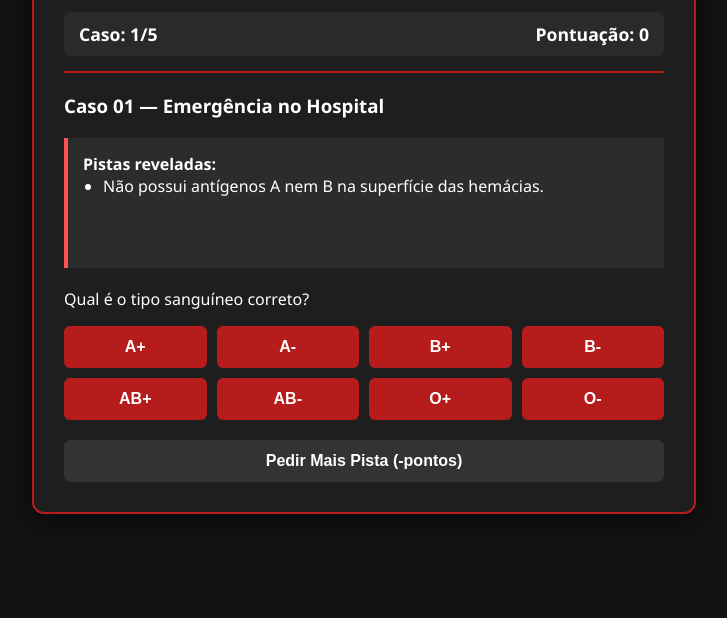
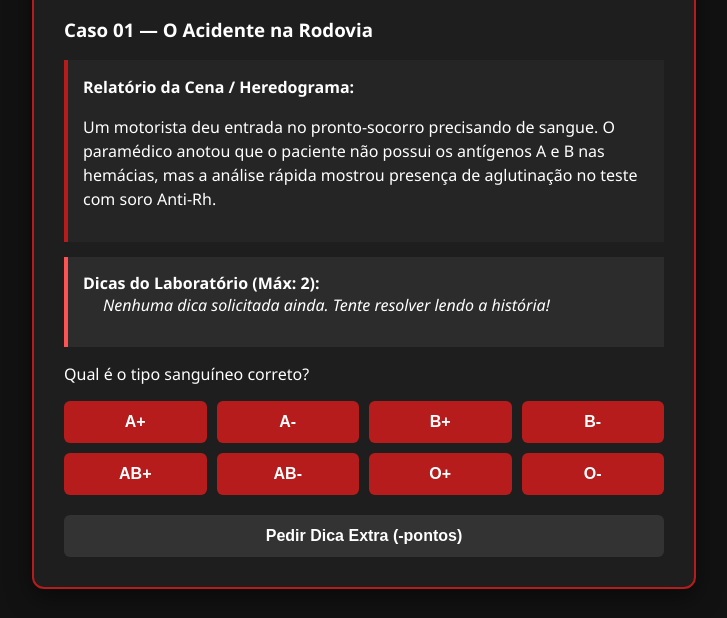
Before and after one commit to edoardask/Detetives-do-Sangue-301, a plain HTML site: page index.html in a window 1280 px wide. Shown: the part 222-840 px from the top of the page, without its empty margins (276-1003 px from the left). Drawn offline with Linux system fonts and the light colour scheme.

Commit message:
Update case titles and story elements in index.html

```diff
--- a/index.html
+++ b/index.html
@@ -58,12 +58,20 @@
             border-radius: 6px;
         }
 
+        .story-box {
+            background-color: #252525;
+            border-left: 4px solid var(--primary);
+            padding: 15px;
+            margin: 15px 0;
+            line-height: 1.5;
+        }
+
         .clue-box {
             background-color: #2c2c2c;
             border-left: 4px solid var(--accent);
             padding: 15px;
-            margin: 20px 0;
-            min-height: 100px;
+            margin: 15px 0;
+            min-height: 60px;
         }
 
         .clue-box ul {
@@ -137,15 +145,21 @@
         <h1>DETETIVE DO SANGUE</h1>
         <p>O Mistério dos Tipos Sanguíneos</p>
         <div class="stats">
-            <span>Caso: <span id="case-num">1</span>/5</span>
+            <span>Caso: <span id="case-num">1</span>/8</span>
             <span>Pontuação: <span id="score">0</span></span>
         </div>
     </header>
 
     <main id="game-screen">
         <h3 id="case-title">Investigação em andamento...</h3>
+
+        <div class="story-box">
+            <strong>Relatório da Cena / Heredograma:</strong>
+            <p id="case-story"></p>
+        </div>
+
         <div class="clue-box">
-            <strong>Pistas reveladas:</strong>
+            <strong>Dicas do Laboratório (Máx: 2):</strong>
             <ul id="clues-list"></ul>
         </div>
 
@@ -153,7 +167,7 @@
         <div class="options-grid" id="options-container"></div>
 
         <div class="action-btns">
-            <button id="btn-next-clue" onclick="game.revealClue()">Pedir Mais Pista (-pontos)</button>
+            <button id="btn-next-clue" onclick="game.revealClue()">Pedir Dica Extra (-pontos)</button>
         </div>
 
         <div id="feedback" class="hidden"></div>
@@ -169,48 +183,75 @@
 <script>
 const casesData = [
     {
-        title: "Caso 01 — Emergência no Hospital",
+        title: "Caso 01 — O Acidente na Rodovia",
+        story: "Um motorista deu entrada no pronto-socorro precisando de sangue. O paramédico anotou que o paciente não possui os antígenos A e B nas hemácias, mas a análise rápida mostrou presença de aglutinação no teste com soro Anti-Rh.",
         answer: "O+",
         clues: [
-            "Não possui antígenos A nem B na superfície das hemácias.",
-            "Seu sangue possui o fator Rh positivo.",
-            "Pode doar para A+, B+, AB+ e O+."
+            "Dica 1: A ausência de antígenos A e B indica sangue do tipo O.",
+            "Dica 2: A presença do fator Rh faz com que seja um tipo sanguíneo positivo."
         ]
     },
     {
-        title: "Caso 02 — O Doador Misterioso",
+        title: "Caso 02 — O Doador Anônimo",
+        story: "Uma carta foi enviada ao banco de sangue dizendo que um doador secreto salvou vidas. Exames revelaram que suas hemácias não têm antígenos A, B nem o fator Rh.",
         answer: "O-",
         clues: [
-            "Não possui fator Rh (Rh negativo).",
-            "É considerado o doador universal de hemácias.",
-            "Só pode receber doação de pessoas com o seu mesmo tipo exato."
+            "Dica 1: O tipo O não possui antígenos A nem B.",
+            "Dica 2: A ausência total do fator Rh o torna O negativo (doador universal)."
         ]
     },
     {
-        title: "Caso 03 — Análise de Antígenos",
+        title: "Caso 03 — A Fuga do Suspeito",
+        story: "Gotas de sangue foram encontradas na janela de uma cena de crime. O laboratório identificou que a amostra reagiu com o soro Anti-A e reagiu com o soro Anti-Rh, mas permaneceu neutra no soro Anti-B.",
         answer: "A+",
         clues: [
-            "Possui o fator Rh positivo.",
-            "Possui antígeno A nas hemácias.",
-            "Pode receber sangue de A+, A-, O+ e O-."
+            "Dica 1: Reagir com Anti-A significa que tem o antígeno A.",
+            "Dica 2: Reagir com Anti-Rh indica fator Rh positivo."
         ]
     },
     {
-        title: "Caso 04 — Receptor Universal",
+        title: "Caso 04 — O Receptor Universal",
+        story: "Um paciente misterioso na UTI pode receber qualquer tipo de sangue sem sofrer rejeição imunológica. O teste de bancada revelou antígenos A, antígenos B e o fator Rh, todos presentes ao mesmo tempo.",
         answer: "AB+",
         clues: [
-            "Possui tanto antígeno A quanto antígeno B.",
-            "Possui o fator Rh positivo.",
-            "É considerado o receptor universal."
+            "Dica 1: Ter antígenos A e B simultaneamente caracteriza o tipo AB.",
+            "Dica 2: Por ter todos os antígenos e o fator Rh, ele é o receptor universal (AB+)."
         ]
     },
     {
-        title: "Caso 05 — Caso Raro",
+        title: "Caso 05 — O Mistério da Mala",
+        story: "Uma amostra de sangue coletada em um objeto suspeito passou pela centrifugação. O teste mostrou que há antígeno B nas hemácias, mas o teste para o fator Rh deu completamente negativo.",
         answer: "B-",
         clues: [
-            "Possui antígeno B nas hemácias.",
-            "Não possui o fator Rh.",
-            "Pode doar para B+, B-, AB+ e AB-."
+            "Dica 1: A presença do antígeno B confirma o tipo B.",
+            "Dica 2: O teste negativo para a proteína Rh confirma o sinal negativo (-)."
+        ]
+    },
+    {
+        title: "Caso 06 — O Heredograma da Família Silva",
+        story: "Analisando o heredograma: O pai tem sangue tipo A heterozigoto (Iᴬi) e a mãe tem sangue tipo B heterozigoto (I⠃i). O filho caçula herdou os alelos recessivos de ambos os pais e possui fator Rh negativo.",
+        answer: "O-",
+        clues: [
+            "Dica 1: O cruzamento entre heterozigotos (Iᴬi x I⠃i) pode gerar o genótipo recessivo (ii), que é tipo O.",
+            "Dica 2: Se herdou o fator negativo de ambos, o sangue é O-."
+        ]
+    },
+    {
+        title: "Caso 07 — O Heredograma do Suspeito",
+        story: "No heredograma investigado, o avô do suspeito é O- e a avó é AB+. O pai do suspeito herdou o antígeno B da mãe e o gene 'i' do pai. Além disso, o pai do suspeito é positivo para o fator Rh. Qual é o tipo sanguíneo do PAI do suspeito?",
+        answer: "B+",
+        clues: [
+            "Dica 1: Herdando o antígeno B da mãe e o gene 'i' do pai, o genótipo é I⠃i (Tipo B).",
+            "Dica 2: Com o fator Rh herdado da avó, o tipo é B+."
+        ]
+    },
+    {
+        title: "Caso 08 — Teste de Paternidade",
+        story: "Um heredograma em um processo mostra: Mãe tipo A- e Pai tipo B-. O filho do casal nasceu com sangue contendo tanto o antígeno A quanto o antígeno B em suas hemácias, mas não possui a proteína Rh.",
+        answer: "AB-",
+        clues: [
+            "Dica 1: Receber o gene A da mãe e o gene B do pai resulta no tipo codominante AB.",
+            "Dica 2: Como ambos os pais são Rh negativo (-), o filho não possui fator Rh (-)."
         ]
     }
 ];
@@ -250,16 +291,21 @@ class Game {
         const currentCase = casesData[this.currentCaseIndex];
         document.getElementById("case-num").innerText = this.currentCaseIndex + 1;
         document.getElementById("case-title").innerText = currentCase.title;
-        document.getElementById("clues-list").innerHTML = "";
+        document.getElementById("case-story").innerText = currentCase.story;
+        document.getElementById("clues-list").innerHTML = "<em>Nenhuma dica solicitada ainda. Tente resolver lendo a história!</em>";
         document.getElementById("feedback").className = "hidden";
         document.getElementById("btn-next-clue").disabled = false;
 
         this.cluesRevealed = 0;
-        this.revealClue();
     }
 
     revealClue() {
         const currentCase = casesData[this.currentCaseIndex];
+
+        if (this.cluesRevealed === 0) {
+            document.getElementById("clues-list").innerHTML = "";
+        }
+
         if (this.cluesRevealed < currentCase.clues.length) {
             const ul = document.getElementById("clues-list");
             const li = document.createElement("li");
@@ -280,9 +326,9 @@ class Game {
 
         if (selectedType === currentCase.answer) {
             let pointsEarned = 0;
-            if (this.cluesRevealed === 1) pointsEarned = 5;
-            else if (this.cluesRevealed === 2) pointsEarned = 3;
-            else pointsEarned = 1;
+            if (this.cluesRevealed === 0) pointsEarned = 5;      // Decifrou só pela história
+            else if (this.cluesRevealed === 1) pointsEarned = 3; // Usou 1 dica
+            else pointsEarned = 1;                              // Usou 2 dicas
 
             this.score += pointsEarned;
             document.getElementById("score").innerText = this.score;
@@ -296,7 +342,7 @@ class Game {
             }, 1500);
         } else {
             feedback.className = "wrong";
-            feedback.innerText = "Resposta incorreta. Tente analisar as pistas novamente!";
+            feedback.innerText = "Resposta incorreta. Leia a história/heredograma atentamente!";
         }
     }
 
```
